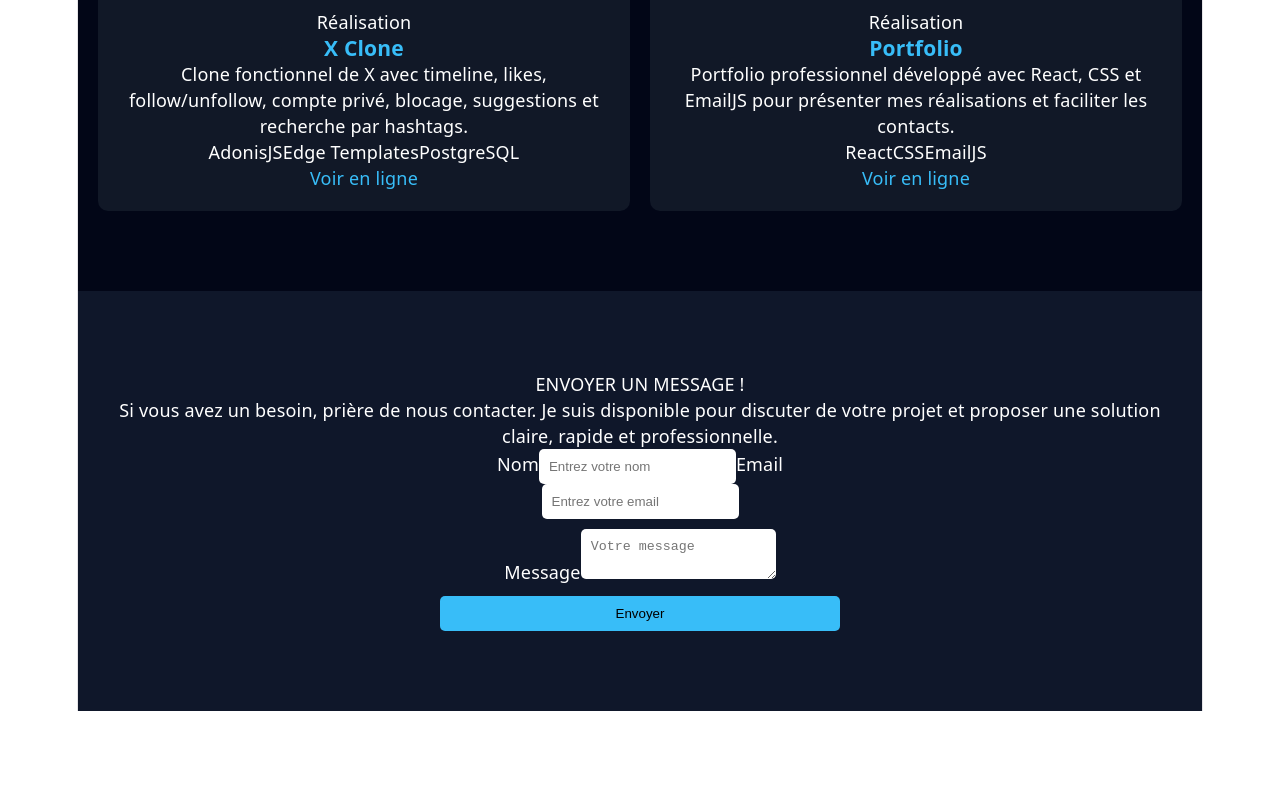
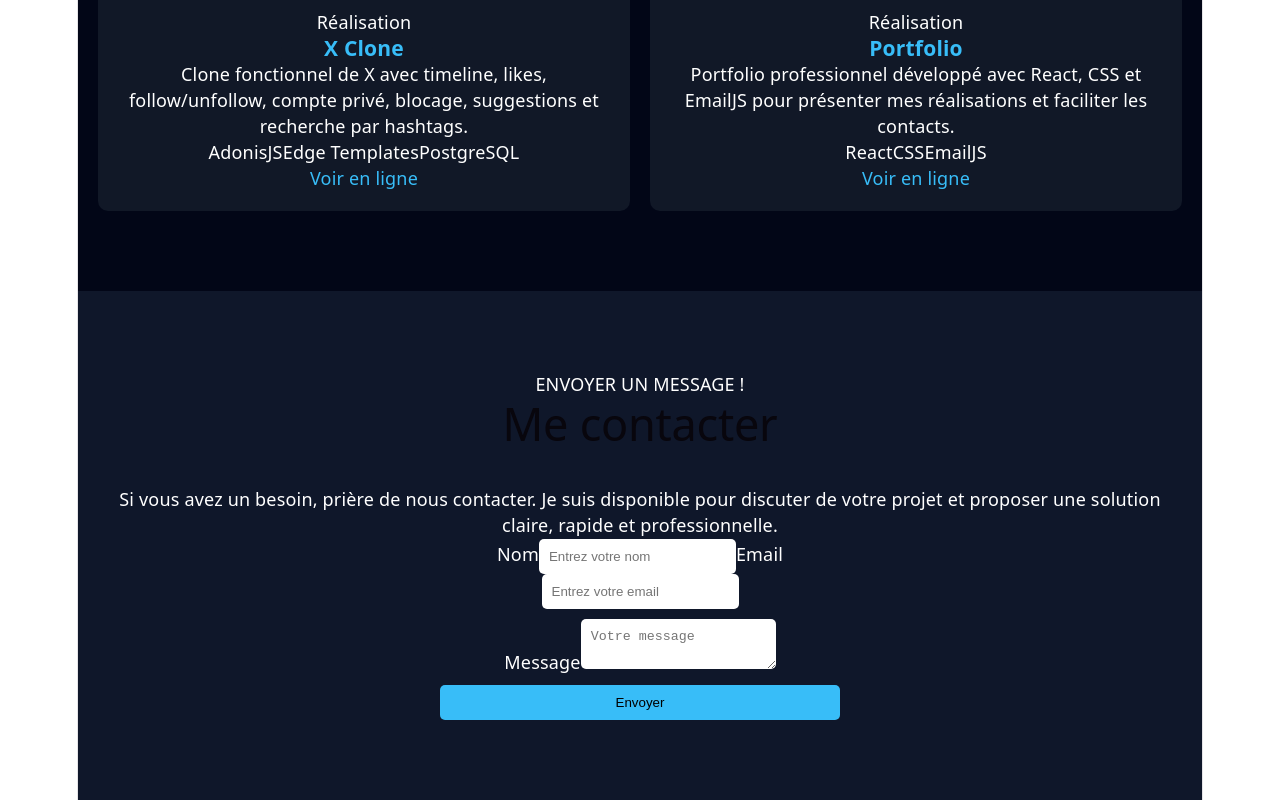
Before and after one commit to EddyMamba/portfolio, a React (Vite) app: page / in a window 1280 px wide. Shown: the part 2124-2924 px from the top of the page. Before the commit the page ends 2835 px from the top, so only its background shows below. Built offline with nearby package versions, Linux system fonts and the light colour scheme.

Commit message:
style(contact): refine section layout and action buttons

```diff
--- a/src/Contact.jsx
+++ b/src/Contact.jsx
@@ -47,7 +47,7 @@ function Contact() {
       <div className="contact-card">
         <div className="contact-card-header">
           <span className="section-tag">ENVOYER UN MESSAGE !</span>
-
+          <h2>Me contacter</h2>
           <p className="contact-intro">
             Si vous avez un besoin, prière de nous contacter. Je suis disponible pour discuter de votre projet
             et proposer une solution claire, rapide et professionnelle.
```
